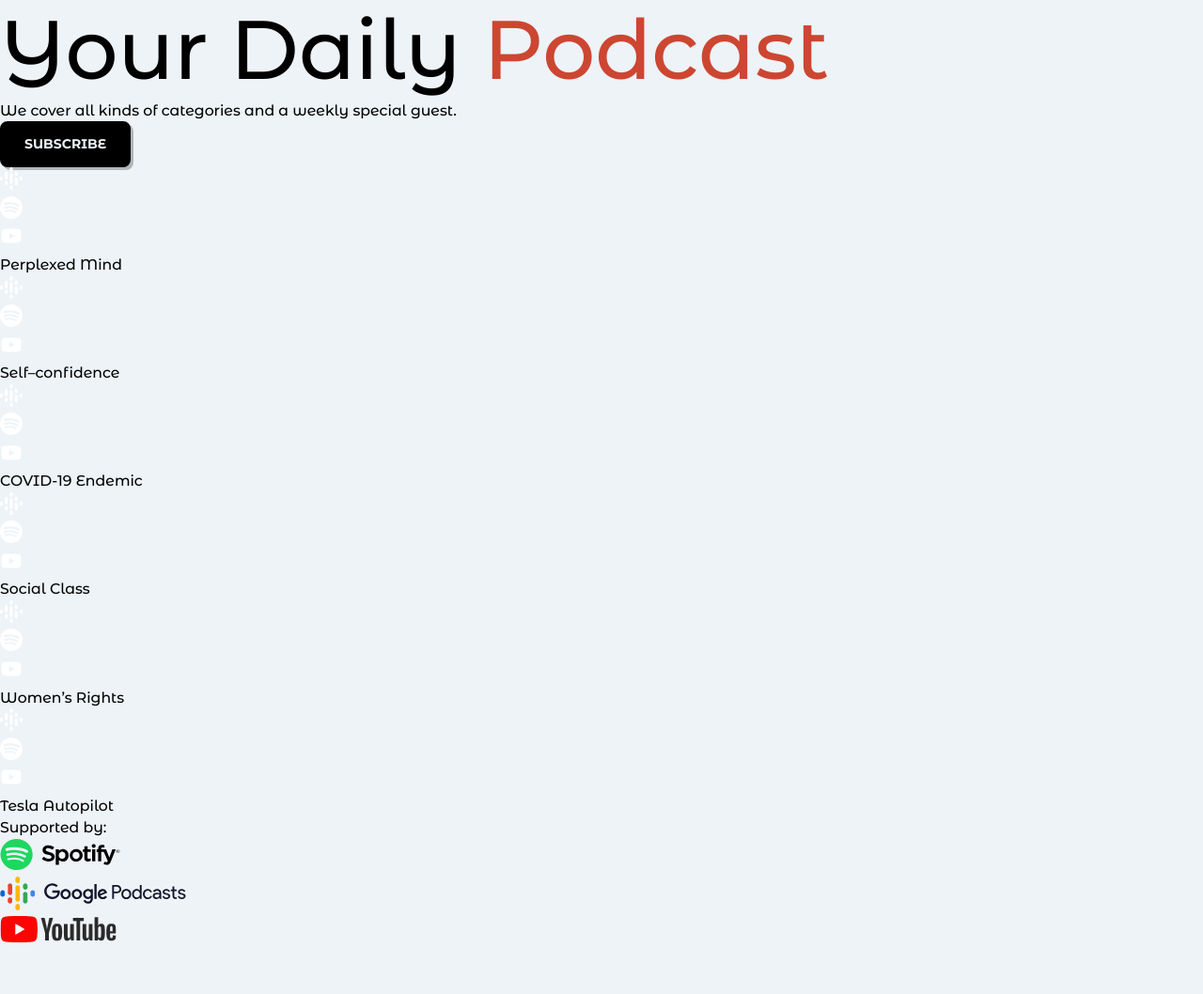
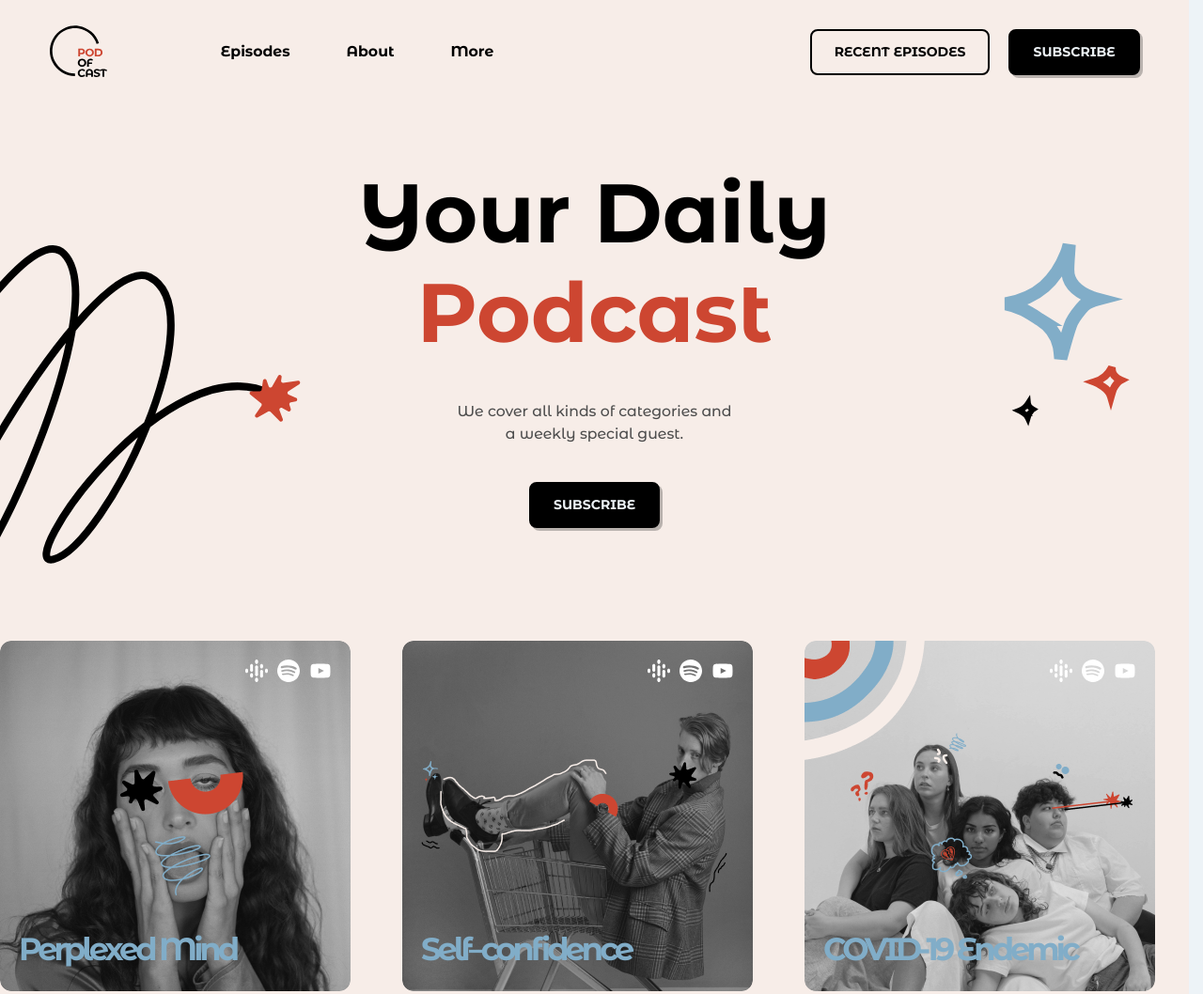
Before and after one commit to Vikentti/Four-Daily-web-multi-window, a website with bundled scripts: page index.html in a window 1280 px wide. Shown: the top 1058 px of the page at 94% size. Before the commit the page ends 1010 px from the top, so only its background shows below. Built offline with nearby package versions, Linux system fonts and the light colour scheme.

Commit message:
hero started

```diff
--- a/index.html
+++ b/index.html
@@ -67,13 +67,17 @@
     <main class="main">
       <section class="hero" aria-label="hero-title">
         <div class="hero__main">
-          <h1 class="hero__main-title">
-            Your Daily <span class="accent-color">Podcast</span>
+          <h1 class="hero__main-title" id="hero-title">
+            Your Daily <br />
+            <span class="accent-color">Podcast</span>
           </h1>
-          <p class="hero__main-text color-gray">
-            We cover all kinds of categories and a weekly special guest.
+          <p class="hero__main-subtitle gray-color">
+            We cover all kinds of categories and <br />
+            a weekly special guest.
           </p>
-          <button class="button button--dark">SUBSCRIBE</button>
+          <a href="#" class="hero__main-button button button--dark">
+            SUBSCRIBE
+          </a>
         </div>
         <div class="hero__slider slider">
           <ul class="slider__list">
@@ -110,7 +114,7 @@
                   /></a>
                 </li>
               </ul>
-              <p class="slider__text">Perplexed Mind</p>
+              <p class="slider__text h3">Perplexed Mind</p>
             </li>
             <li class="slider__item slider__slider-2">
               <ul class="slider__sosial-list">
@@ -145,7 +149,7 @@
                   /></a>
                 </li>
               </ul>
-              <p class="slider__text">Self–confidence</p>
+              <p class="slider__text h3">Self–confidence</p>
             </li>
             <li class="slider__item slider__slider-3">
               <ul class="slider__sosial-list">
@@ -180,7 +184,7 @@
                   /></a>
                 </li>
               </ul>
-              <p class="slider__text">COVID-19 Endemic</p>
+              <p class="slider__text h3">COVID-19 Endemic</p>
             </li>
             <li class="slider__item slider__slider-4">
               <ul class="slider__sosial-list">
@@ -215,7 +219,7 @@
                   /></a>
                 </li>
               </ul>
-              <p class="slider__text">Social Class</p>
+              <p class="slider__text h3">Social Class</p>
             </li>
             <li class="slider__item slider__slider-5">
               <ul class="slider__sosial-list">
@@ -250,7 +254,7 @@
                   /></a>
                 </li>
               </ul>
-              <p class="slider__text">Women’s Rights</p>
+              <p class="slider__text h3">Women’s Rights</p>
             </li>
             <li class="slider__item slider__slider-6">
               <ul class="slider__sosial-list">
@@ -285,11 +289,11 @@
                   /></a>
                 </li>
               </ul>
-              <p class="slider__text">Tesla Autopilot</p>
+              <p class="slider__text h3">Tesla Autopilot</p>
             </li>
           </ul>
         </div>
-        <div class="hero__links">
+        <div class="hero__links container">
           <p class="hero__links-title">Supported by:</p>
           <ul class="hero__links-list">
             <li class="hero__sosial-item">
--- a/styles/_globals.scss
+++ b/styles/_globals.scss
@@ -43,7 +43,7 @@ h2,
 h3,
 .h3 {
   font-family: var(--font-famaly-main);
-  font-weight: 500;
+  font-weight: 600;
 }
 
 h4,
@@ -69,7 +69,7 @@ h2,
 }
 h3,
 .h3 {
-  @include fluid-text(37, 21);
+  @include fluid-text(36, 21);
 }
 h4,
 .h4 {
--- a/styles/blocks/_header.scss
+++ b/styles/blocks/_header.scss
@@ -16,12 +16,14 @@
     animation-name: scrolling-header;
     animation-fill-mode: both;
     animation-timeline: scroll();
-    animation-range: rem(100) rem(190);
+    animation-range: rem(50) rem(300);
+    animation-timing-function: ease;
 
     @keyframes scrolling-header {
       to {
-        height: rem(75);
-        box-shadow: 0 2px 2px -2px rgb(0 0 0 / 0.5);
+        // height: rem(75);
+        padding-block: 0;
+        box-shadow: 0 2px 2px -100px rgb(0 0 0 / 0.5);
       }
     }
 
--- /dev/null
+++ b/styles/blocks/_hero.scss
@@ -0,0 +1,33 @@
+@use "../helpers" as *;
+
+.hero {
+  display: flex;
+  flex-direction: column;
+  row-gap: rem(120);
+  background-color: var(--color-light-second);
+
+  &__main {
+    position: relative;
+    display: flex;
+    flex-direction: column;
+    row-gap: rem(40);
+    align-items: center;
+    justify-content: center;
+    padding-top: rem(64);
+    text-align: center;
+
+    &::after {
+      position: absolute;
+      content: url("../../images/Hero/black_line.svg");
+      top: 0;
+      left: 0;
+    }
+
+    &::before {
+      position: absolute;
+      content: url(../../images/Hero/stars.svg);
+      bottom: rem(100);
+      right: rem(50);
+    }
+  }
+}
--- /dev/null
+++ b/styles/blocks/_slider.scss
@@ -0,0 +1,56 @@
+@use "../helpers" as *;
+
+.slider {
+  &__list {
+    display: flex;
+    column-gap: rem(55);
+    overflow: hidden;
+    color: var(--color-blue);
+  }
+
+  &__item {
+    display: flex;
+    flex-direction: column;
+    justify-content: space-between;
+    background-size: cover;
+    padding: rem(20);
+    min-width: rem(420);
+    height: rem(420);
+    border-radius: rem(12);
+
+    @include laptop {
+      min-width: rem(373);
+      height: rem(373);
+    }
+  }
+
+  &__sosial-list {
+    display: flex;
+    justify-content: end;
+    column-gap: rem(10);
+  }
+
+  &__text {
+    letter-spacing: rem(-4);
+    color: var(--color-blue);
+  }
+
+  &__slider-1 {
+    background-image: url(../../images/Hero/auto_scroll-1.png);
+  }
+  &__slider-2 {
+    background-image: url(../../images/Hero/auto_scroll-2.png);
+  }
+  &__slider-3 {
+    background-image: url(../../images/Hero/auto_scroll-3.png);
+  }
+  &__slider-4 {
+    background-image: url(../../images/Hero/auto_scroll-4.png);
+  }
+  &__slider-5 {
+    background-image: url(../../images/Hero/auto_scroll-5.png);
+  }
+  &__slider-6 {
+    background-image: url(../../images/Hero/auto_scroll-6.png);
+  }
+}
--- a/styles/helpers/_media.scss
+++ b/styles/helpers/_media.scss
@@ -1,21 +1,21 @@
 @use "./functions" as *;
 
-// $laptop: 1440.98;
+$laptop: 1440.98;
 $tablet: 1023.98;
 $mobile: 767.98;
 $mobile-s: 480.98;
 
-// @mixin laptop-above {
-//   @media (width > rem($laptop)) {
-//     @content;
-//   }
-// }
+@mixin laptop-above {
+  @media (width > rem($laptop)) {
+    @content;
+  }
+}
 
-// @mixin laptop {
-//   @media (width <= rem($laptop)) {
-//     @content;
-//   }
-// }
+@mixin laptop {
+  @media (width <= rem($laptop)) {
+    @content;
+  }
+}
 
 @mixin tablet-above {
   @media (width > rem($tablet)) {
--- a/styles/main.scss
+++ b/styles/main.scss
@@ -9,9 +9,11 @@
 @use "blocks/burger-button";
 @use "blocks/logo";
 @use "blocks/footer";
+@use "blocks/hero";
+@use "blocks/slider";
 
-.header,
-.footer,
-main > *:not(:last-of-type) {
-  display: none !important;
-}
+// .header,
+// .footer,
+// main > *:not(:last-of-type) {
+//   display: none !important;
+// }
```
Also changed, not shown: images/Hero/auto_scroll-5.png (renamed from images/Hero/auti_scroll-5.png), scripts/Slider.js (added), styles/main.css, 1 other file.
